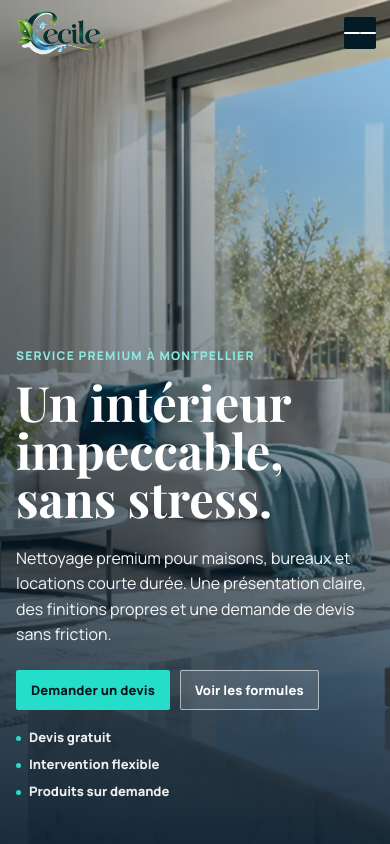
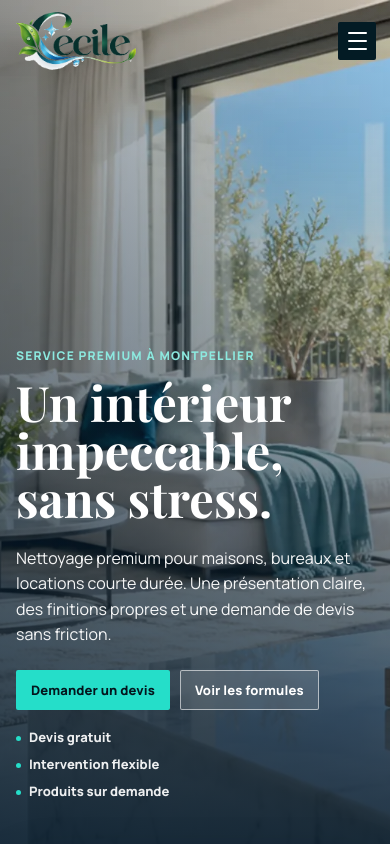
Before and after one commit to mixrafynha/C-cile-, a React (Vite) app: page / in a window 390 px wide. Shown: the top 844 px of the page. Built offline with nearby package versions, Linux system fonts and the light colour scheme.

Commit message:
Fix mobile navbar branding

```diff
--- a/src/components/Navbar.jsx
+++ b/src/components/Navbar.jsx
@@ -36,6 +36,7 @@ export default function Navbar() {
       >
         <span></span>
         <span></span>
+        <span></span>
       </button>
       <nav id="mobile-navigation" className={`main-nav mobile-dropdown ${open ? "open" : ""}`}>
         {links.map(([to, label]) => (
--- a/src/styles.css
+++ b/src/styles.css
@@ -95,8 +95,8 @@ a {
 }
 
 .brand-logo {
-  width: 148px;
-  height: 56px;
+  width: 154px;
+  height: 68px;
   object-fit: contain;
   object-position: left center;
 }
@@ -164,8 +164,10 @@ a {
 
 .mobile-menu-button {
   display: none;
-  width: 32px;
-  height: 32px;
+  flex: 0 0 38px;
+  width: 38px;
+  height: 38px;
+  flex-direction: column;
   margin-left: auto;
   align-items: center;
   justify-content: center;
@@ -178,9 +180,9 @@ a {
 
 .mobile-menu-button span {
   display: block;
-  width: 17px;
+  width: 19px;
   height: 2px;
-  margin: 5px auto;
+  margin: 3px auto;
   border-radius: 2px;
   background: white;
 }
@@ -1203,8 +1205,8 @@ a {
   }
 
   .brand-logo {
-    width: 128px;
-    height: 46px;
+    width: 154px;
+    height: 62px;
   }
 
   .brand-mark {
```
